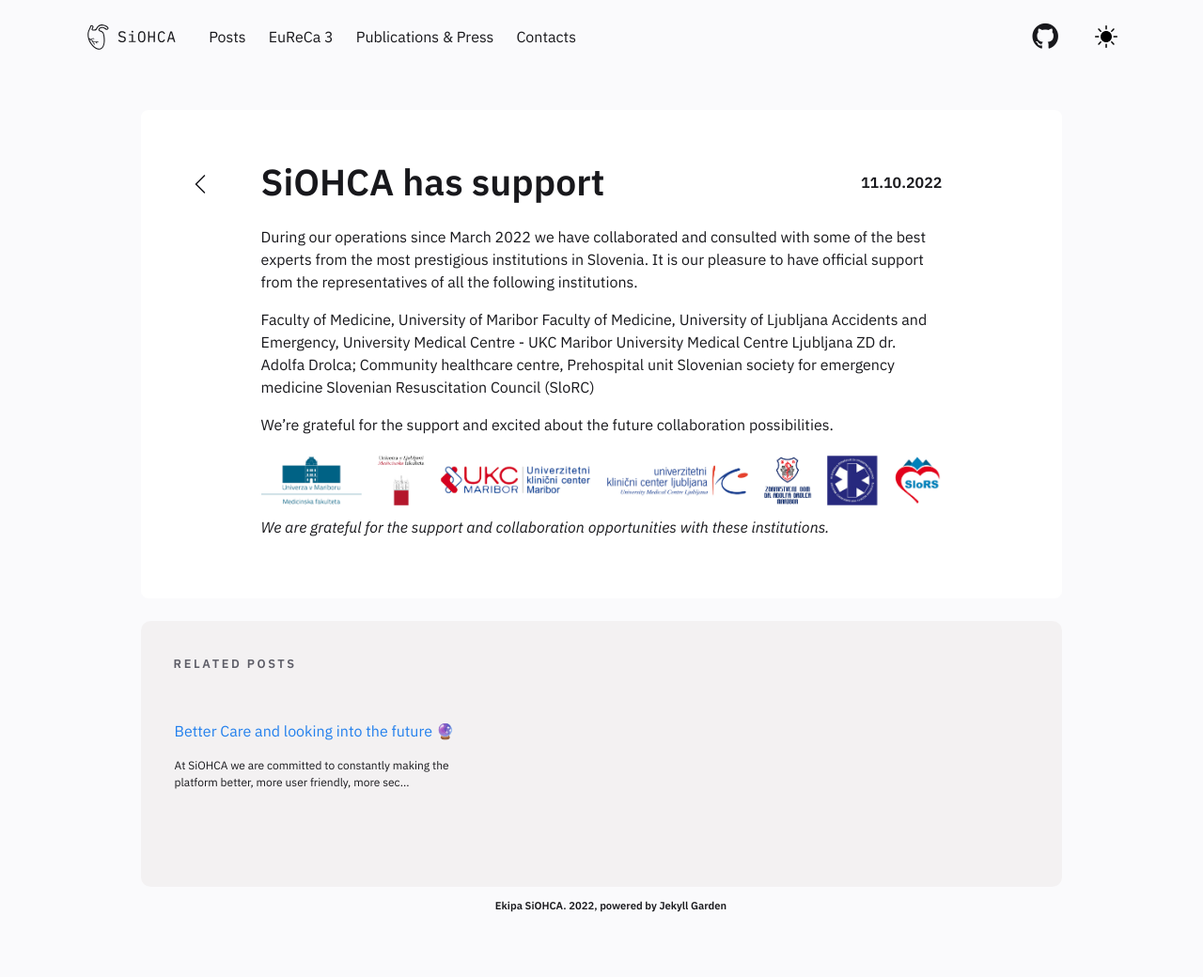
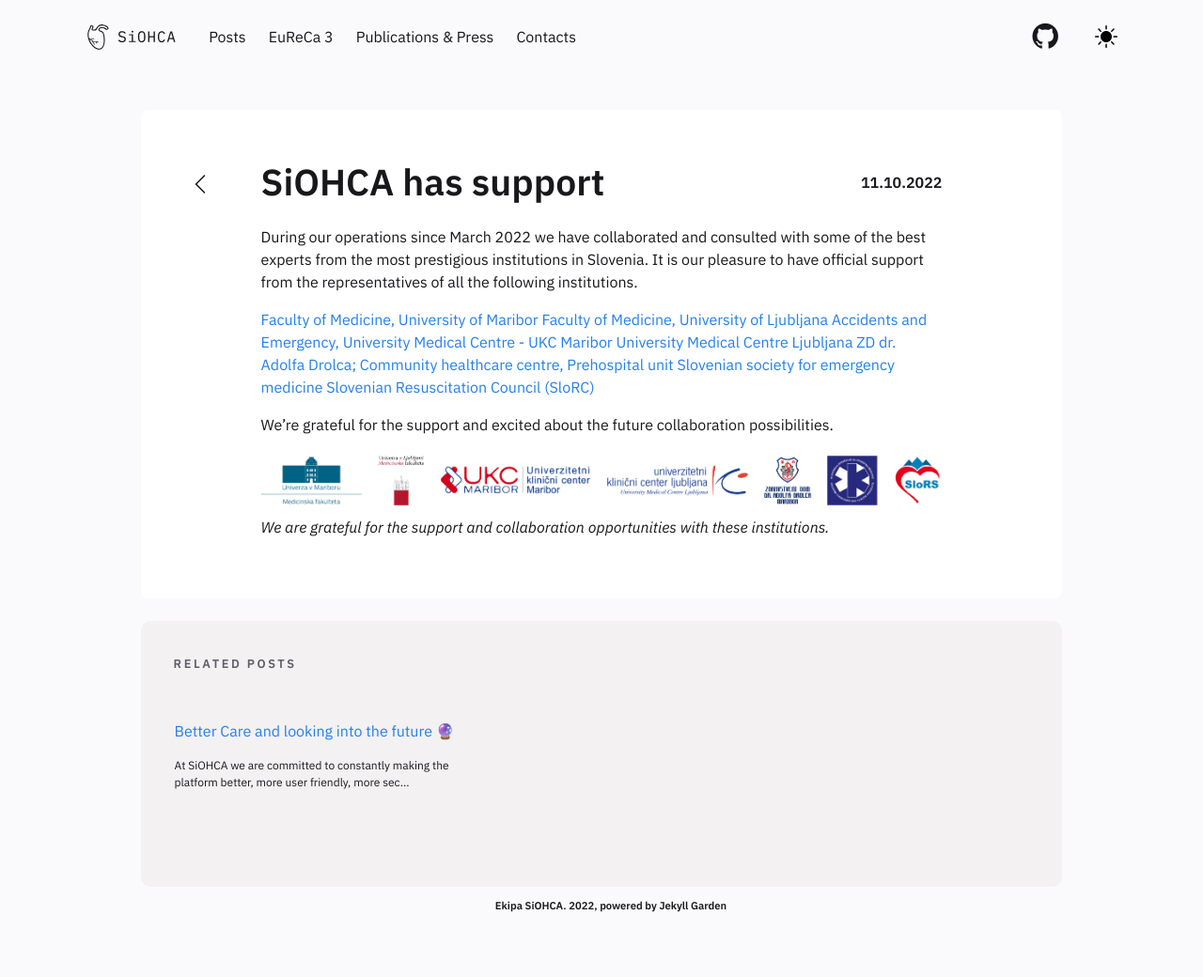
Before and after one commit to SterArcher/OHCA-registry-Slovenia, a Jekyll site: the page built from _posts/2022-10-11-SiOHCA has support.md, in a window 1280 px wide. Shown: the whole page at 94% size. Built offline with Jekyll 4.4.1, drawn with Linux system fonts in a browser that asks for light colours; nearby versions of some CDN libraries; part of the change alters nothing that is shown.

```diff
--- a/_posts/2022-10-11-SiOHCA has support.md
+++ b/_posts/2022-10-11-SiOHCA has support.md
@@ -6,13 +6,13 @@ tags: collaboration, support
 ---
 During our operations since March 2022 we have collaborated and consulted with some of the best experts from the most prestigious institutions in Slovenia. It is our pleasure to have official support from the representatives of all the following institutions.
 
-Faculty of Medicine, University of Maribor
-Faculty of Medicine, University of Ljubljana
-Accidents and Emergency, University Medical Centre - UKC Maribor
-University Medical Centre Ljubljana
-ZD dr. Adolfa Drolca; Community healthcare centre, Prehospital unit
-Slovenian society for emergency medicine
-Slovenian Resuscitation Council (SloRC)
+[Faculty of Medicine, University of    Maribor](https://www.mf.um.si/si/)
+[Faculty of Medicine, University of    Ljubljana](https://www.mf.uni-lj.si)
+[Accidents and Emergency, University Medical Centre - UKC    Maribor](https://www.ukc-mb.si/oddelki-službe-enote/drugi-samostojni-medicinski-oddelki/urgentni-center/)
+[University Medical Centre Ljubljana](https://www.kclj.si)
+[ZD dr. Adolfa Drolca; Community healthcare centre, Prehospital    unit](https://www.zd-mb.si)
+[Slovenian society for emergency    medicine](http://www.ssem-society.si)
+[Slovenian Resuscitation Council (SloRC)](http://slors.szum.si)
 
 We’re grateful for the support and excited about the future collaboration possibilities.
 
```
